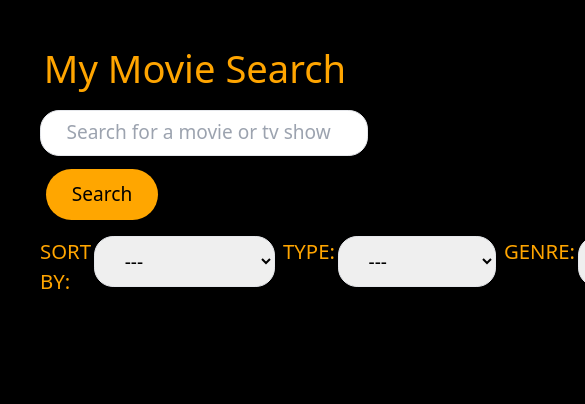
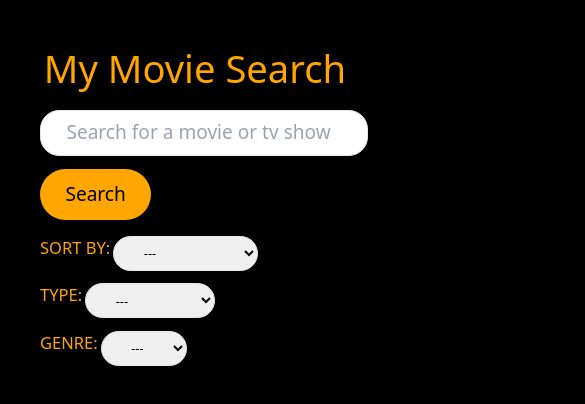
Before and after one commit to KimLitjens/moviesearchscrim, a React (Create React App) app: page / in a window 390 px wide. Shown: the top 404 px of the page, 585 px wide, since content can reach past the window. Built offline with nearby package versions, Linux system fonts and the light colour scheme.

Commit message:
made filters responsive

```diff
--- a/src/components/filter.js
+++ b/src/components/filter.js
@@ -1,11 +1,11 @@
 import React from 'react'
 
 export default function Filter({ children, ...restProps }) {
-    return <div {...restProps} className="flex">{children}</div>
+    return <div {...restProps} className="flex flex-col lg:flex-row justify-center">{children}</div>
 }
 
 Filter.Label = function Label({ children, ...restProps }) {
-    return <h2 {...restProps} className="uppercase mb-1 mr-1">{children}</h2>
+    return <h3 {...restProps} className="uppercase mb-1 mr-1">{children}</h3>
 }
 
 Filter.Form = function Form({ children, ...restProps }) {
@@ -14,5 +14,5 @@ Filter.Form = function Form({ children, ...restProps }) {
 
 Filter.Select = function Select({ children, ...restProps }) {
     return <select {...restProps}
-        className="text-2xl text-secondary leading-10 border rounded-3xl mb-4 px-8 py-2 mr-2.5">{children}</select>
+        className="text-secondary leading-10 border rounded-3xl mb-4 px-8 py-2 mr-2.5">{children}</select>
 }
--- a/src/components/search.js
+++ b/src/components/search.js
@@ -10,7 +10,7 @@ Search.Form = function Search({ children, ...restProps }) {
 
 Search.Button = function Search({ children, ...restProps }) {
     return <button {...restProps}
-        className="hover:opacity-75 bg-primary text-2xl px-8 py-4 ml-2 rounded-full">{children}</button>
+        className="bg-primary text-2xl px-8 py-4 rounded-full sm:ml-2 hover:opacity-75 ">{children}</button>
 }
 
 Search.Input = function Input({ children, ...restProps }) {
```
